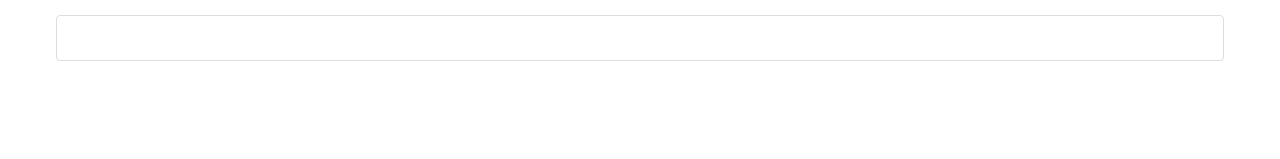
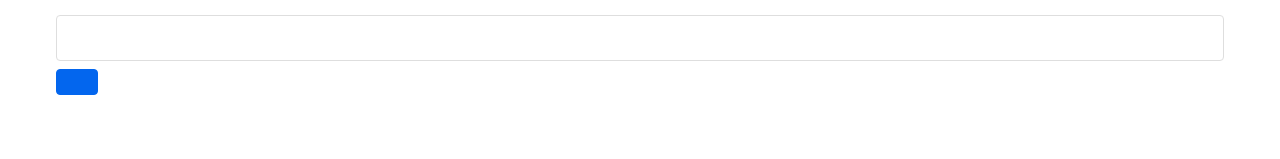
Before and after one commit to wrunion/react-tutorial-5520, a React (Create React App) app: page / in a window 1280 px wide. Shown: the part 140-299 px from the top of the page. Built offline with nearby package versions, Linux system fonts and the light colour scheme.

Commit message:
Form now successfully submits and passes data to parent component.

```diff
--- a/src/App.js
+++ b/src/App.js
@@ -17,13 +17,17 @@
     })
   }
 
+  handleSubmit = character => {
+    this.setState({characters: [...this.state.characters, character]});
+  }
+
   render() {
     const { characters } = this.state;
 
     return (
       <div className="container">
         <Table characterData={characters} removeCharacter={this.removeCharacter} />
-        <Form />
+        <Form handleSubmit={this.handleSubmit}/>
       </div>
     )
   }
--- a/src/Form.js
+++ b/src/Form.js
@@ -13,6 +13,11 @@
     this.setState({
       [name]: value,
     });
+  }
+
+  submitForm = () => {
+    this.props.handleSubmit(this.state)
+    this.setState(this.initialState);
   }
 
   render() {
@@ -36,6 +41,7 @@
             value={this.job}
             onChange={this.handleChange}/>
         </label>
+        <button type="button" value="Submit" onClick={this.submitForm} />
       </form>
     );
   }
```
